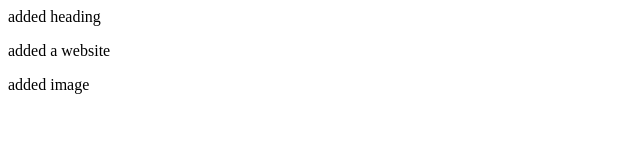
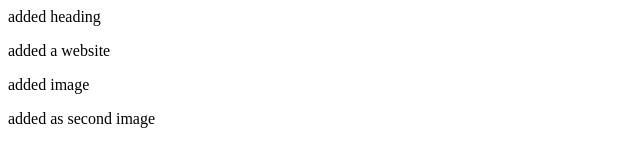
Before and after one commit to HenrySsali/person, a plain HTML site: page peter.html in a window 1280 px wide. Shown: the whole page, without its empty margins (0-640 px from the left). Drawn offline with Linux system fonts and the light colour scheme.

Commit message:
added a second image

```diff
--- a/peter.html
+++ b/peter.html
@@ -9,5 +9,6 @@
     <h>added heading</h>
     <p>added a website</p>
     <p>added image</p>
+    <p>added as second image</p>
 </body>
 </html>
```
